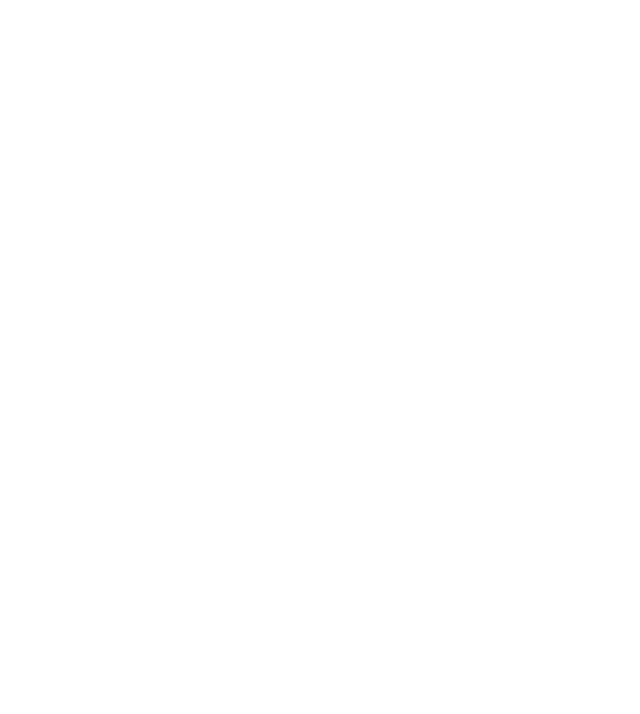
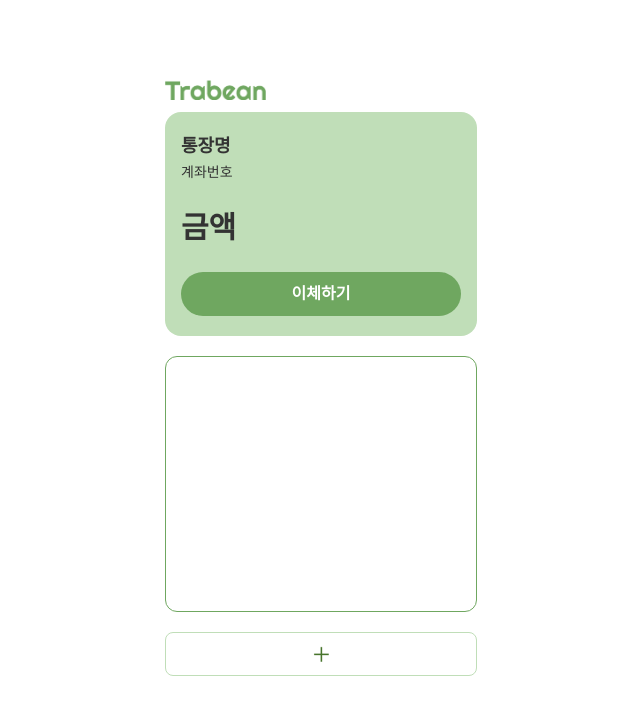
Before and after one commit to seoh77/Trabean, a React (Create React App) app in the folder frontend/: page /main in a window 1280 px wide. Before the commit this address had no page. Shown: the top 714 px of the page, without its empty margins (319-959 px from the left). Built offline with nearby package versions, Linux system fonts and the light colour scheme; a web font is replaced by a local one.

Commit message:
feat : 메인페이지 퍼블리싱

```diff
--- a/frontend/src/App.tsx
+++ b/frontend/src/App.tsx
@@ -3,6 +3,7 @@ import { Routes, Route } from "react-router-dom";
 import PaymentList from "./pages/PaymentPage/PaymentPage.PaymentList";
 import PaymentPage from "./pages/PaymentPage/PaymentPage";
 import LoginPage from "./pages/LoginPage/LoginPage";
+import MainPage from "./pages/MainPage/MainPage";
 
 function App() {
   return (
@@ -11,6 +12,7 @@ function App() {
         <Route path="/payment/qr" element={<PaymentPage />} />
         <Route path="/payment/list" element={<PaymentList />} />
         <Route path="/login" element={<LoginPage />} />
+        <Route path="/main" element={<MainPage />} />
       </Routes>
     </div>
   );
--- /dev/null
+++ b/frontend/src/pages/MainPage/MainPage.tsx
@@ -0,0 +1,26 @@
+import logo from "../../assets/logo.png";
+import plusIcon from "../../assets/icon/plusIcon.png";
+
+function MainPage() {
+  return (
+    <div className="px-6 py-20">
+      <img src={logo} alt="로고" className="h-5 mb-3" />
+      <div className="bg-primary-light h-56 rounded-2xl px-4 py-5 flex flex-col justify-between">
+        <div>
+          <h4 className="text-lg font-bold">통장명</h4>
+          <span className="text-sm">계좌번호</span>
+        </div>
+        <div className="text-3xl font-bold">금액</div>
+        <button type="button" className="btn-lg">
+          이체하기
+        </button>
+      </div>
+      <div className="border-[1.5px] border-primary border-solid min-h-64 mt-5 rounded-xl" />
+      <div className="mt-5 border-[1.5px] border-primary-light border-solid rounded-lg flex justify-center items-center h-11">
+        <img src={plusIcon} alt="통장추가버튼" className="h-5" />
+      </div>
+    </div>
+  );
+}
+
+export default MainPage;
```
Also changed, not shown: frontend/src/assets/icon/plusIcon.png (added), frontend/src/assets/logo.png (added).
